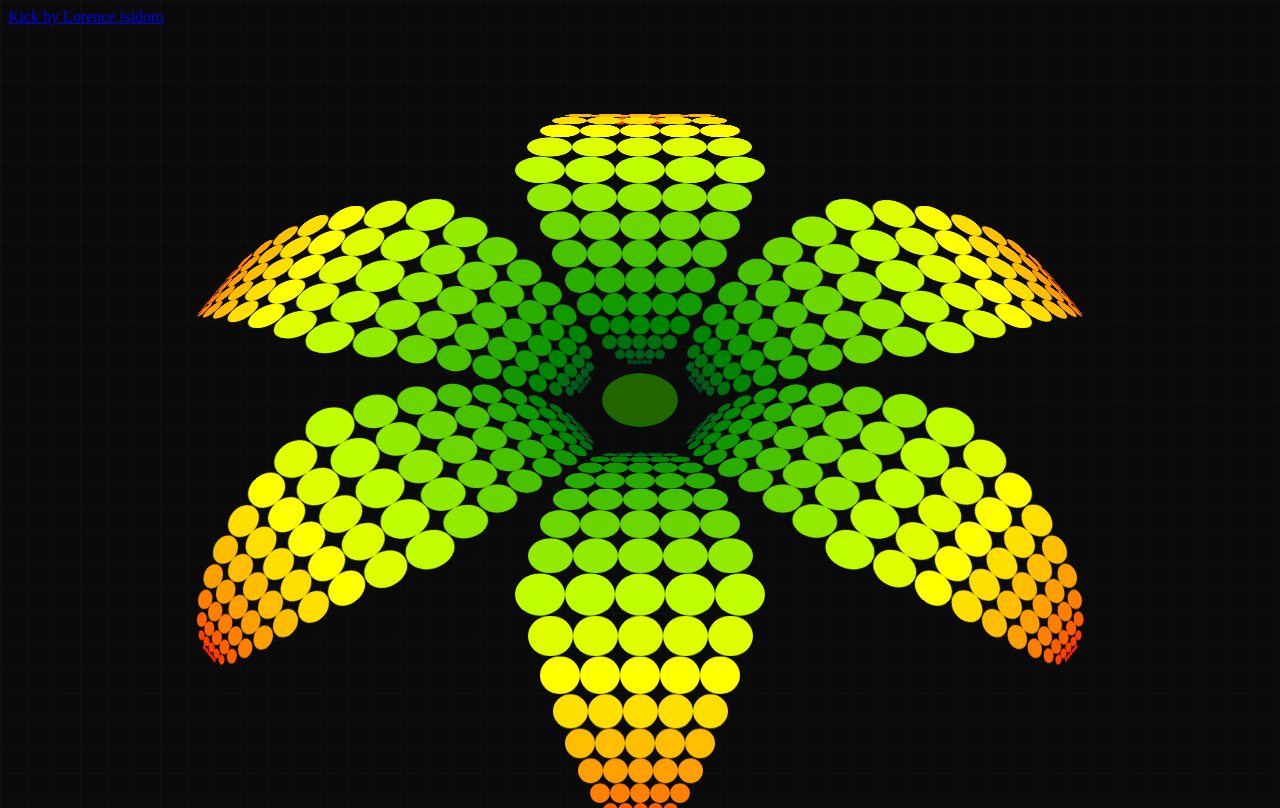
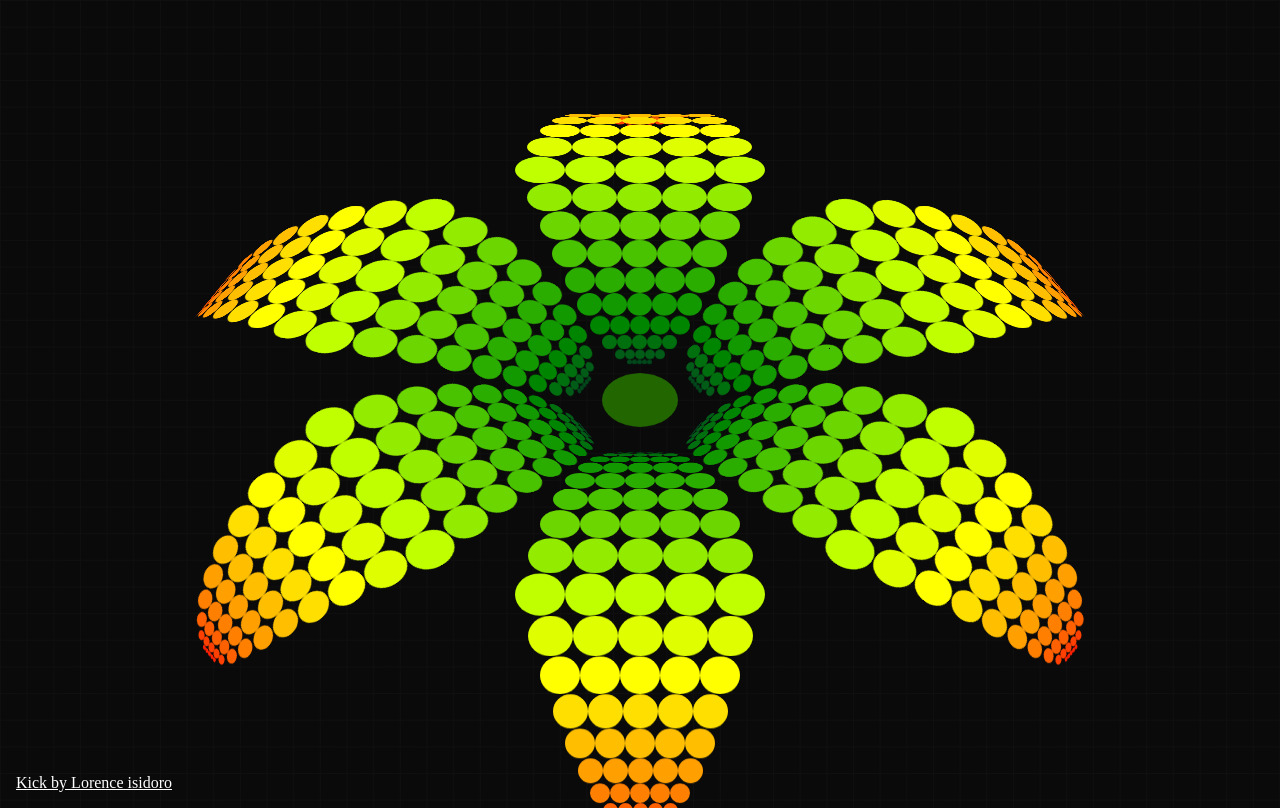
Before and after one commit to xnb666/thebeautyofcss, a plain HTML site: page index.html in a window 1280 px wide. Drawn offline with Linux system fonts and the light colour scheme.

Commit message:
Update index.html

```diff
--- a/index.html
+++ b/index.html
@@ -8,7 +8,10 @@
     <title>The beauty of CSS</title>
 </head>
 <body>
-    <a class="bottom-left" href="https://facebook.com/wndrOF.u">Kick by Lorence isidoro</a>
+    <a class="bottom-left" href="https://facebook.com/wndrOF.u" style="position: absolute;
+    bottom: 8px;
+    left: 16px;
+    color: white;">Kick by Lorence isidoro</a>
     <div class="wrapper">
         <div class="flower"></div>
     </div>
```
